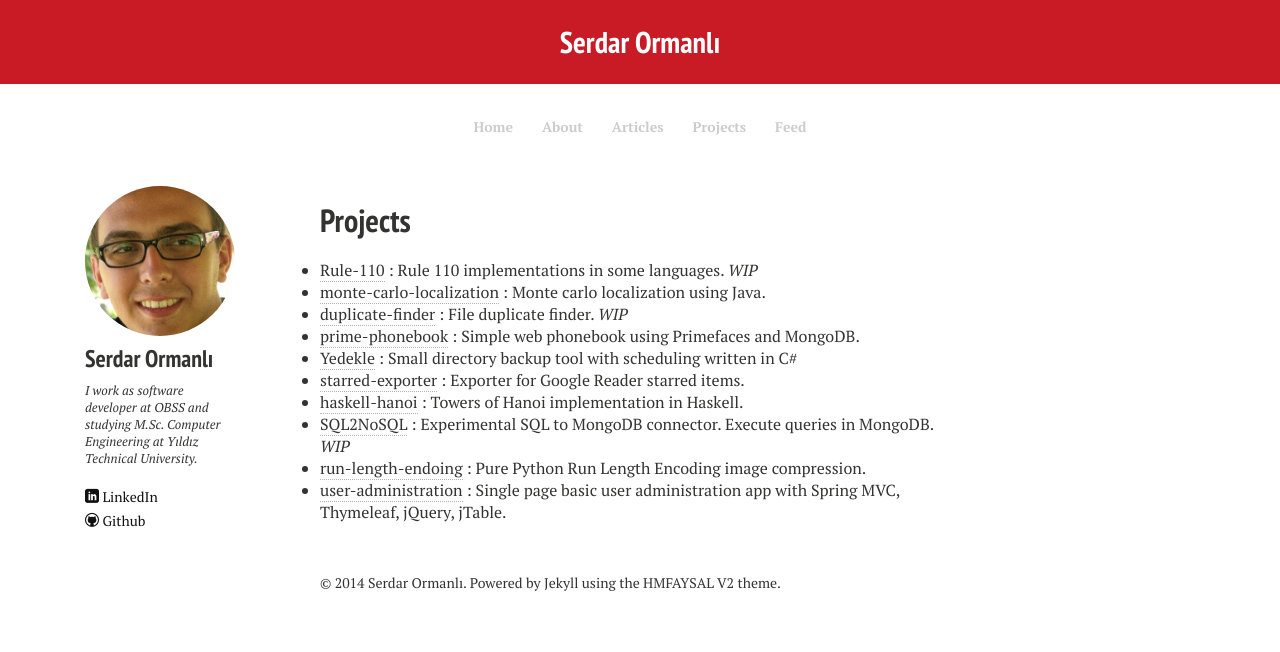
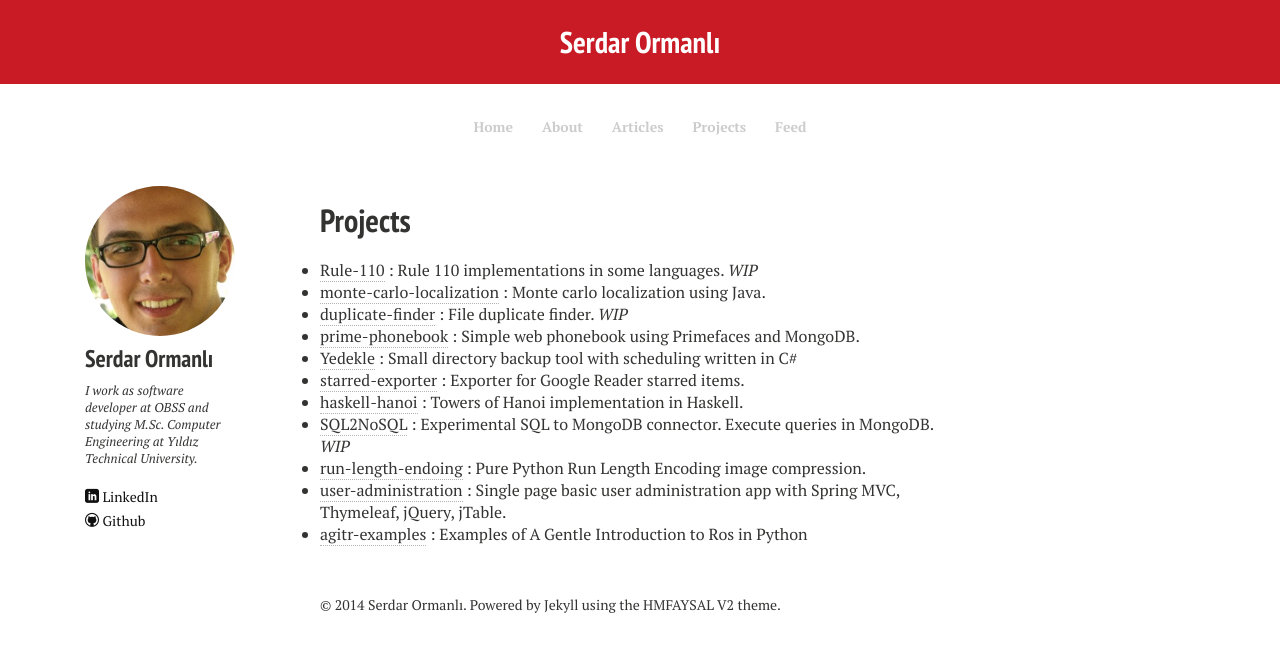
Before and after one commit to ormanli/ormanli.github.io, a Jekyll site: the page built from projects.md, in a window 1280 px wide. Shown: the top 652 px of the page. Built offline with Jekyll 4.4.1, drawn with Linux system fonts in a browser that asks for light colours; nearby versions of some CDN libraries.

Commit message:
projects update

```diff
--- a/projects.md
+++ b/projects.md
@@ -16,7 +16,8 @@ modified: 22-2-2014
 -   [haskell-hanoi][8]            : Towers of Hanoi implementation in Haskell.
 -   [SQL2NoSQL][6]                : Experimental SQL to MongoDB connector. Execute queries in MongoDB. *WIP*
 -   [run-length-endoing][9]       : Pure Python Run Length Encoding image compression.
--   [user-administration][10]      : Single page basic user administration app with Spring MVC, Thymeleaf, jQuery, jTable.
+-   [user-administration][10]     : Single page basic user administration app with Spring MVC, Thymeleaf, jQuery, jTable.
+-   [agitr-examples][11]          : Examples of A Gentle Introduction to Ros in Python
 
   [1]: https://github.com/ormanli/Yedekle "Yedekle"
   [2]: https://github.com/ormanli/prime-phonebook "Prime Phonebook"
@@ -28,3 +29,4 @@ modified: 22-2-2014
   [8]: https://github.com/ormanli/haskell-hanoi "Haskell-Hanoi"
   [9]: https://github.com/ormanli/run-length-encoding "Run Length Encoding"
   [10]: https://github.com/ormanli/user-administration "User Administration"
+  [11]: https://github.com/ormanli/agitr-examples "Agitr Examples"
```
Also changed, not shown: other parts of projects.md (+1 -1 lines).
